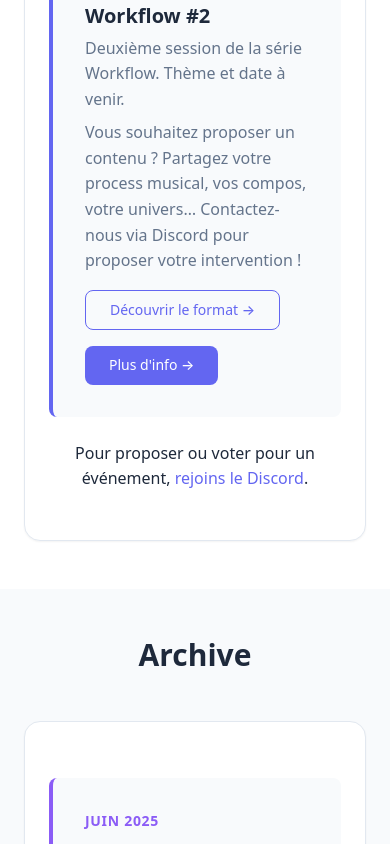
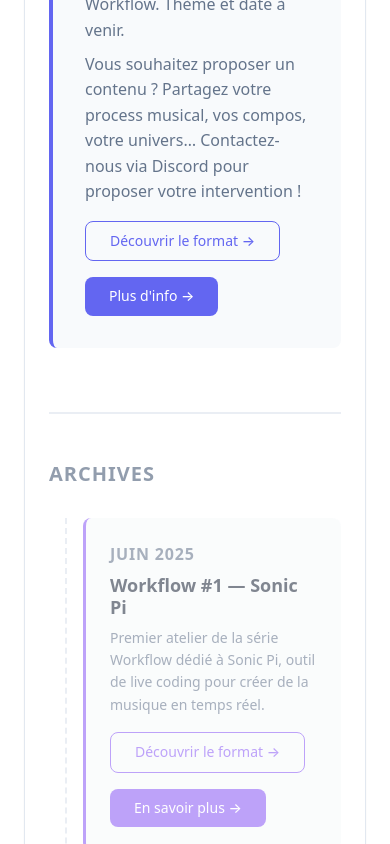
Before and after one commit to Website-Industry/website-le-looper, a plain HTML site: page index.html in a window 390 px wide. Shown: the part 7768-8612 px from the top of the page. Drawn offline with Linux system fonts and the light colour scheme.

Commit message:
Remove "Archive" links from navigation across multiple pages and enhance the archive section with improved layout and styling. Update content to include links for participation in discussions and events. Adjust styles for better visual hierarchy and responsiveness.

```diff
--- a/index.html
+++ b/index.html
@@ -25,7 +25,6 @@
                 <li><a href="#formats" class="nav-link">Formats</a></li>
                 <li><a href="#impliquer" class="nav-link">S'impliquer</a></li>
                 <li><a href="#agenda" class="nav-link">Agenda</a></li>
-                <li><a href="#archive" class="nav-link">Archive</a></li>
                 <li><a href="manifesto.html" class="nav-link">Manifeste</a></li>
             </ul>
         </div>
@@ -175,7 +174,6 @@
         <div class="container">
             <h2 id="agenda-title" class="section-title">Agenda</h2>
             <div class="content-card">
-                <p class="note">Planning en construction — les prochaines dates seront annoncées sur Discord.</p>
                 <div class="events-list">
                     <div class="event-card">
                         <div class="event-date">Dimanche 18 janvier 2025</div>
@@ -204,20 +202,14 @@
                         </div>
                     </div>
                 </div>
-                <p class="cta-text">Pour proposer ou voter pour un événement, <a href="#" id="discordBtn3">rejoins le Discord</a>.</p>
-            </div>
-        </div>
-    </section>
 
-    <!-- Section: Archive -->
-    <section id="archive" class="section section-alt" aria-labelledby="archive-title">
-        <div class="container">
-            <h2 id="archive-title" class="section-title">Archive</h2>
-            <div class="content-card">
+                <!-- Archive -->
+                <div class="archive-section">
+                    <h3 class="archive-section-title">Archives</h3>
                     <div class="archive-list">
                         <div class="archive-item">
                             <div class="archive-date">Juin 2025</div>
-                        <h3>Workflow #1 — Sonic Pi</h3>
+                            <h4>Workflow #1 — Sonic Pi</h4>
                             <p>Premier atelier de la série Workflow dédié à Sonic Pi, outil de live coding pour créer de la musique en temps réel.</p>
                             <div class="archive-links">
                                 <a href="workflow.html" class="archive-info-link archive-info-link-secondary">Découvrir le format →</a>
@@ -226,12 +218,17 @@
                         </div>
                         <div class="archive-item">
                             <div class="archive-date">Avril 2023 — Juin 2024</div>
-                        <h3>Apéros mensuels</h3>
+                            <h4>Apéros mensuels</h4>
                             <p>Rencontres mensuelles régulières pour échanger, partager et créer ensemble autour de la musique numérique.</p>
                             <a href="https://www.facebook.com/events/189899184198290/?acontext=%7B%22event_action_history%22%3A[%7B%22surface%22%3A%22group%22%7D]%7D" target="_blank" rel="noopener noreferrer" class="archive-info-link">En savoir plus →</a>
                         </div>
                     </div>
-                <p class="cta-text">Pour découvrir les prochains événements, <a href="#" id="discordBtn4">rejoins le Discord</a>.</p>
+                </div>
+
+                <div class="cta-box">
+                    <p class="quote">Pour proposer ou voter pour un événement, rejoins le Discord.</p>
+                    <a href="#" class="btn btn-primary" id="discordBtn3">Rejoindre le Discord</a>
+                </div>
             </div>
         </div>
     </section>
--- a/styles.css
+++ b/styles.css
@@ -834,42 +834,65 @@ a:focus-visible {
     margin-bottom: var(--spacing-md);
 }
 
+.archive-section {
+    margin-top: var(--spacing-2xl);
+    padding-top: var(--spacing-xl);
+    border-top: 2px solid var(--color-border);
+    opacity: 0.7;
+}
+
+.archive-section-title {
+    font-size: var(--font-size-xl);
+    font-weight: 600;
+    color: var(--color-text-light);
+    margin-bottom: var(--spacing-lg);
+    text-transform: uppercase;
+    letter-spacing: 0.05em;
+}
+
 .archive-list {
     display: grid;
     gap: var(--spacing-md);
-    margin-top: var(--spacing-lg);
+    margin-left: var(--spacing-lg);
+    padding-left: var(--spacing-lg);
+    border-left: 2px dashed var(--color-border);
 }
 
 .archive-item {
     background-color: var(--color-bg-alt);
-    padding: var(--spacing-lg);
+    padding: var(--spacing-md);
     border-radius: var(--border-radius);
-    border-left: 4px solid var(--color-secondary);
+    border-left: 3px solid var(--color-secondary);
     transition: var(--transition);
+    opacity: 0.8;
 }
 
 .archive-item:hover {
     transform: translateX(4px);
     box-shadow: var(--shadow-md);
+    opacity: 1;
 }
 
 .archive-date {
-    font-size: var(--font-size-sm);
+    font-size: var(--font-size-xs);
     font-weight: 600;
-    color: var(--color-secondary);
+    color: var(--color-text-light);
     text-transform: uppercase;
     letter-spacing: 0.05em;
     margin-bottom: var(--spacing-xs);
 }
 
-.archive-item h3 {
+.archive-item h4 {
     margin-bottom: var(--spacing-xs);
-    font-size: var(--font-size-xl);
+    font-size: var(--font-size-lg);
+    color: var(--color-text);
+    font-weight: 600;
 }
 
 .archive-item p {
     margin: 0 0 var(--spacing-sm) 0;
     color: var(--color-text-light);
+    font-size: var(--font-size-sm);
 }
 
 .archive-links {
@@ -1406,6 +1429,15 @@ a:focus-visible {
     .content-card {
         padding: var(--spacing-md);
     }
+
+    .archive-section {
+        margin-left: 0;
+    }
+
+    .archive-list {
+        margin-left: var(--spacing-sm);
+        padding-left: var(--spacing-sm);
+    }
 }
 
 /* ============================================
```
Also changed, not shown: horizon-live-coding.html (+1 -2 lines), manifesto.html (+4 -5 lines), workflow.html (+0 -1 lines). Lines whose indentation alone changed are shown as unchanged.
